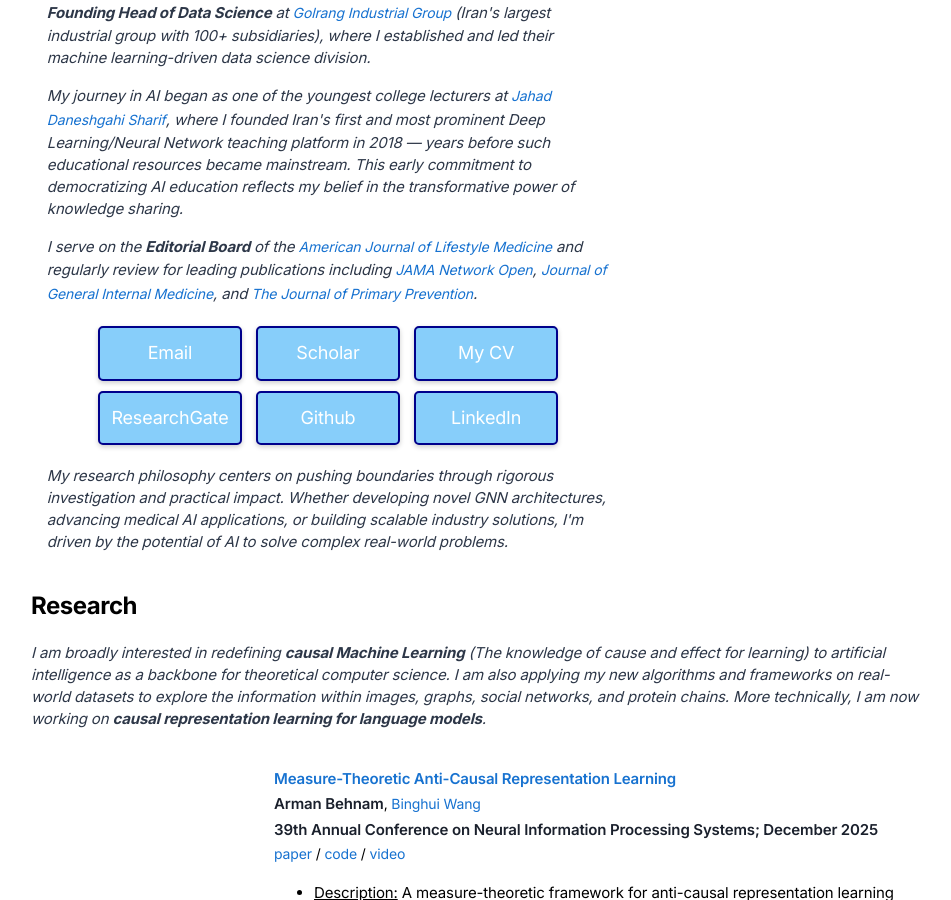
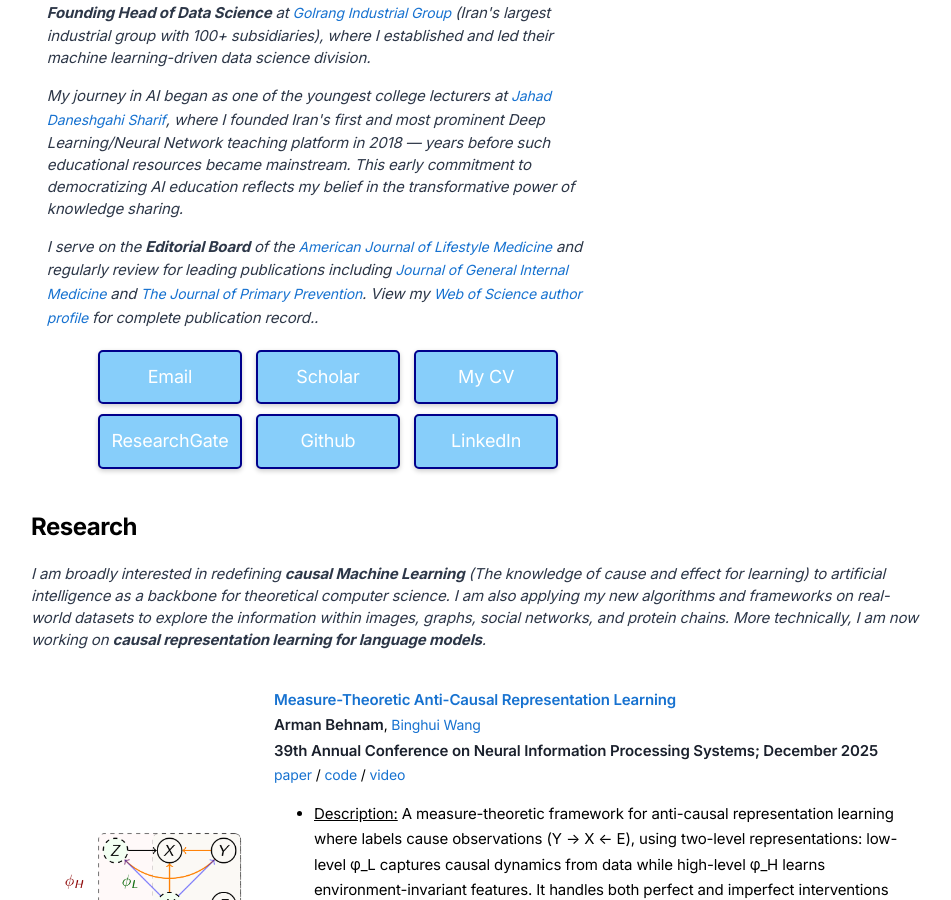
Before and after one commit to ArmanBehnam/ArmanBehnam.github.io, a Jekyll site: the page built from index.html, in a window 1280 px wide and 900 px high, scrolled down 1202 px. Shown: the whole window, without its empty margins (162-1113 px from the left). Built offline with Jekyll 4.4.1, drawn with Linux system fonts in a browser that asks for light colours.

```diff
--- a/index.html
+++ b/index.html
@@ -351,7 +351,7 @@ margin-top: 0;
 
                 <p><em>My journey in AI began as one of the youngest college lecturers at <a href="#">Jahad Daneshgahi Sharif</a>, where I founded Iran's first and most prominent Deep Learning/Neural Network teaching platform in 2018 — years before such educational resources became mainstream. This early commitment to democratizing AI education reflects my belief in the transformative power of knowledge sharing.</em></p>
 
-                <p><em>I serve on the <b>Editorial Board</b> of the <a href="https://journals.sagepub.com/editorial-board/AJL">American Journal of Lifestyle Medicine</a> and regularly review for leading publications including <a href="https://jamanetwork.com/journals/jamanetworkopen/">JAMA Network Open</a>, <a href="https://www.springer.com/journal/11606/">Journal of General Internal Medicine</a>, and <a href="https://www.springer.com/journal/10935/">The Journal of Primary Prevention</a>.</em></p>
+                <p><em>I serve on the <b>Editorial Board</b> of the <a href="https://journals.sagepub.com/editorial-board/AJL">American Journal of Lifestyle Medicine</a> and regularly review for leading publications including <a href="https://www.springer.com/journal/11606/">Journal of General Internal Medicine</a> and <a href="https://www.springer.com/journal/10935/">The Journal of Primary Prevention</a>. View my <a href="https://www.webofscience.com/wos/author/record/2359633">Web of Science author profile</a> for complete publication record.</a>.</em></p>
 
 
 
@@ -368,8 +368,6 @@ margin-top: 0;
                     <a href="https://github.com/ArmanBehnam" class="button">Github</a>
                     <a href="https://www.linkedin.com/in/arman-behnam/" class="button">LinkedIn</a>
                 </p>
-
-                <p><em>My research philosophy centers on pushing boundaries through rigorous investigation and practical impact. Whether developing novel GNN architectures, advancing medical AI applications, or building scalable industry solutions, I'm driven by the potential of AI to solve complex real-world problems.</em></p>
 
             </td>
         </tr>
```
